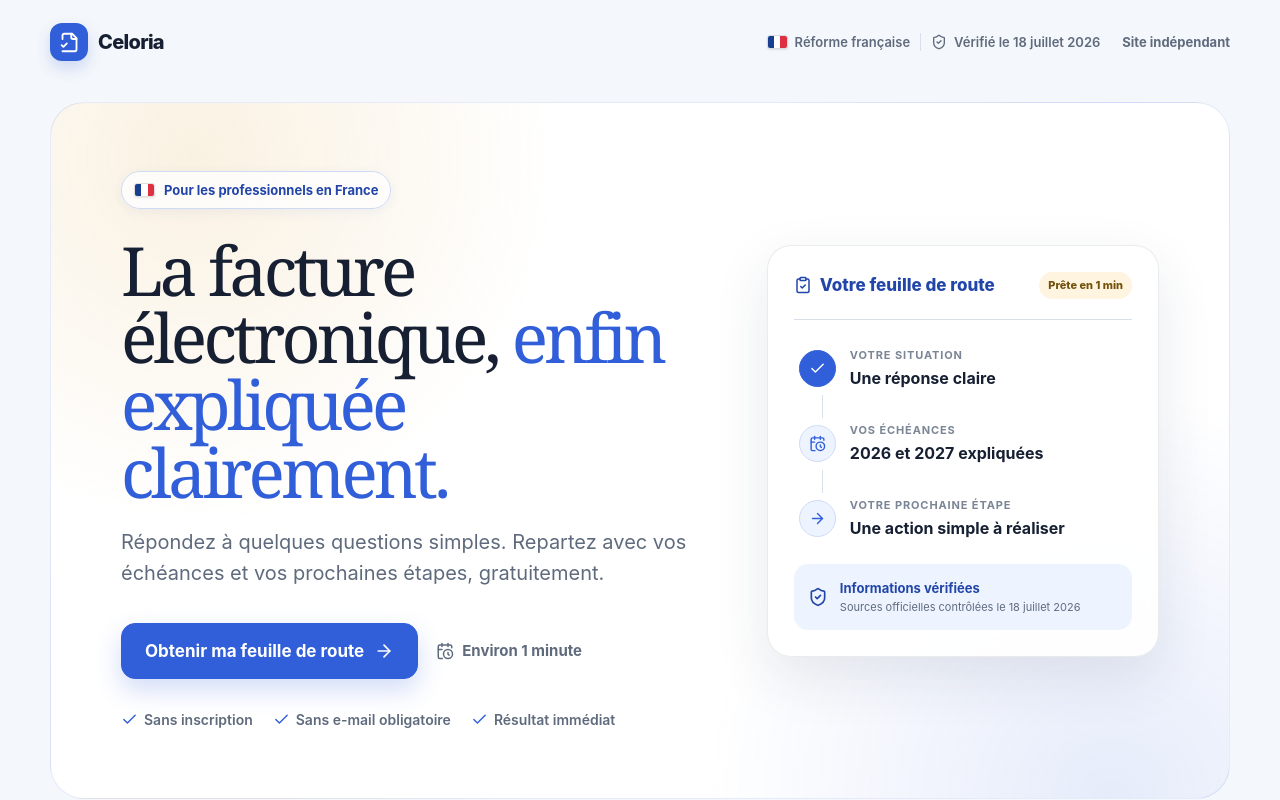
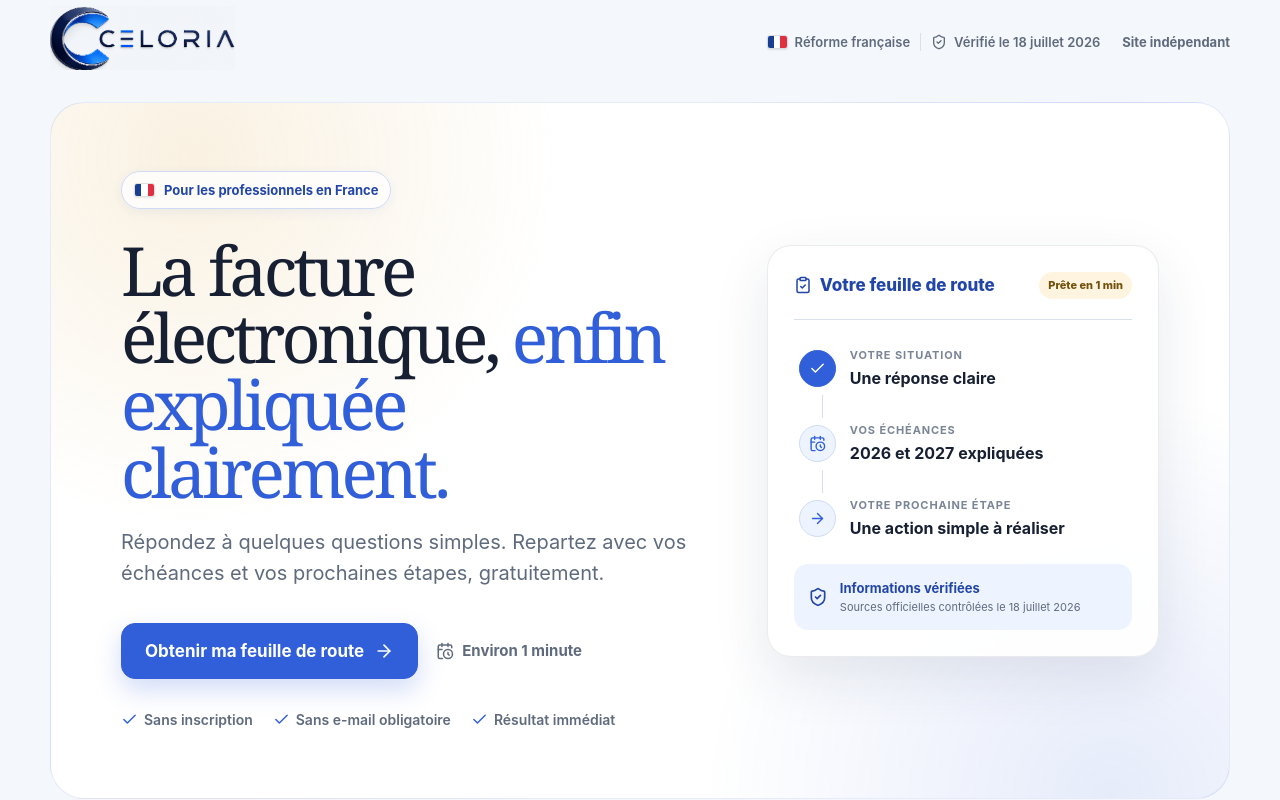
Before and after one commit to fraoucen/celoria, a React (Vite) app: page / in a window 1280 px wide. Shown: the top 800 px of the page. Built offline with nearby package versions, Linux system fonts and the light colour scheme.

Commit message:
Add Celoria brand logo

```diff
--- a/app/globals.css
+++ b/app/globals.css
@@ -85,21 +85,26 @@ a {
 .brand {
   display: inline-flex;
   align-items: center;
-  gap: 10px;
-  font-size: 20px;
-  font-weight: 780;
-  letter-spacing: -0.035em;
-}
-
-.brand-mark {
-  width: 38px;
-  height: 38px;
-  display: grid;
-  place-items: center;
-  color: #fff;
-  border-radius: 12px;
-  background: var(--primary);
-  box-shadow: 0 7px 15px rgba(49, 95, 218, 0.2);
+  line-height: 1;
+}
+
+.brand-logo-frame {
+  position: relative;
+  width: 185px;
+  height: 64px;
+  display: block;
+  overflow: hidden;
+}
+
+.brand-logo {
+  position: absolute;
+  top: -72px;
+  left: -15px;
+  width: 210px;
+  max-width: none;
+  height: auto;
+  display: block;
+  mix-blend-mode: multiply;
 }
 
 .header-right {
@@ -2215,6 +2220,17 @@ a {
     min-height: 70px;
   }
 
+  .brand-logo-frame {
+    width: 150px;
+    height: 52px;
+  }
+
+  .brand-logo {
+    top: -59px;
+    left: -12px;
+    width: 171px;
+  }
+
   .header-right .trust-line {
     display: none;
   }
--- a/app/page.js
+++ b/app/page.js
@@ -493,10 +493,9 @@ function FranceMark() {
 function Brand() {
   return (
     <div className="brand" aria-label="Celoria">
-      <span className="brand-mark" aria-hidden="true">
-        <FileCheck2 size={21} strokeWidth={2.1} />
+      <span className="brand-logo-frame">
+        <img src="/celoria-logo.png" alt="Celoria" className="brand-logo" />
       </span>
-      <span>Celoria</span>
     </div>
   );
 }
```
Also changed, not shown: public/celoria-logo.png (added).
